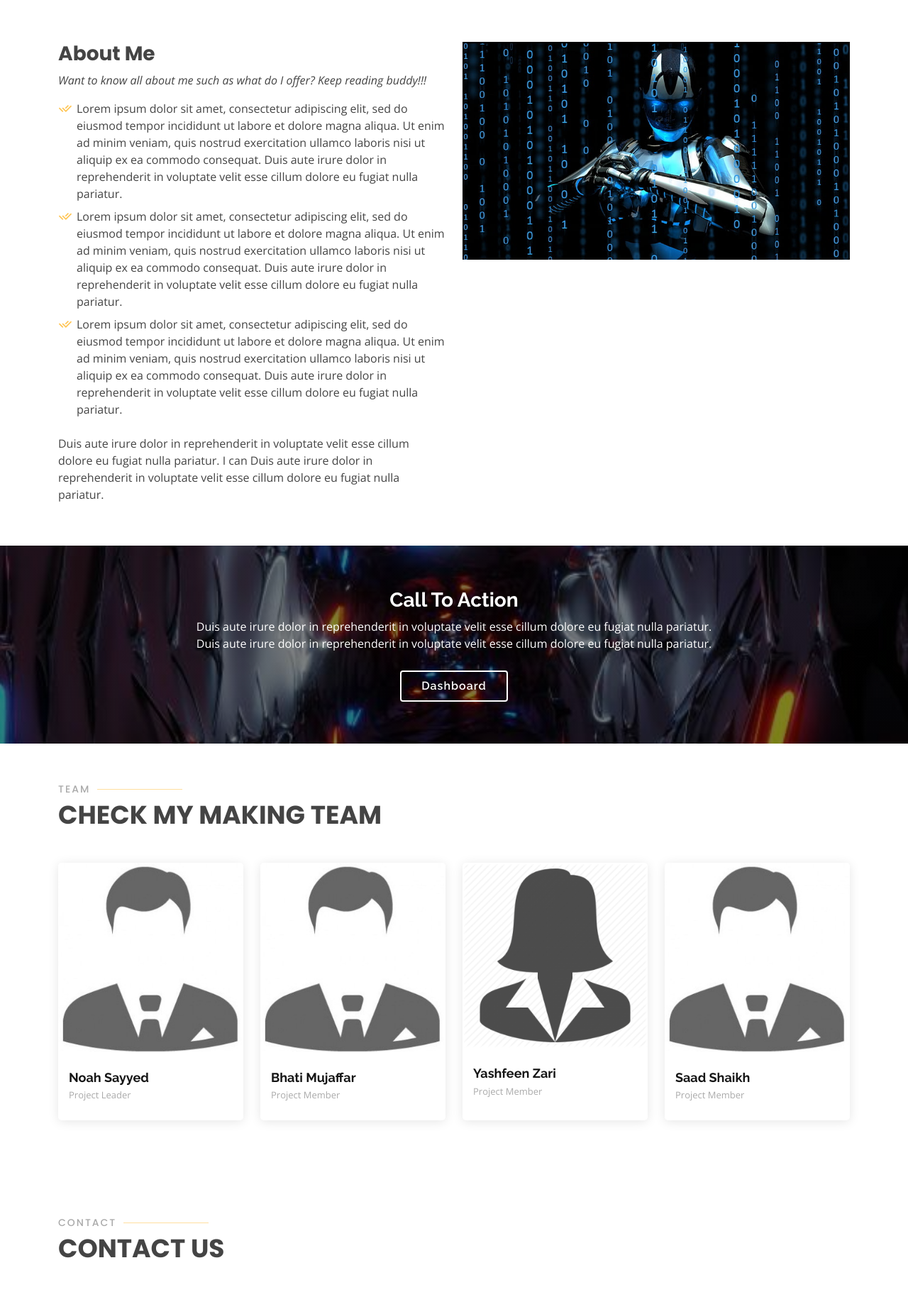
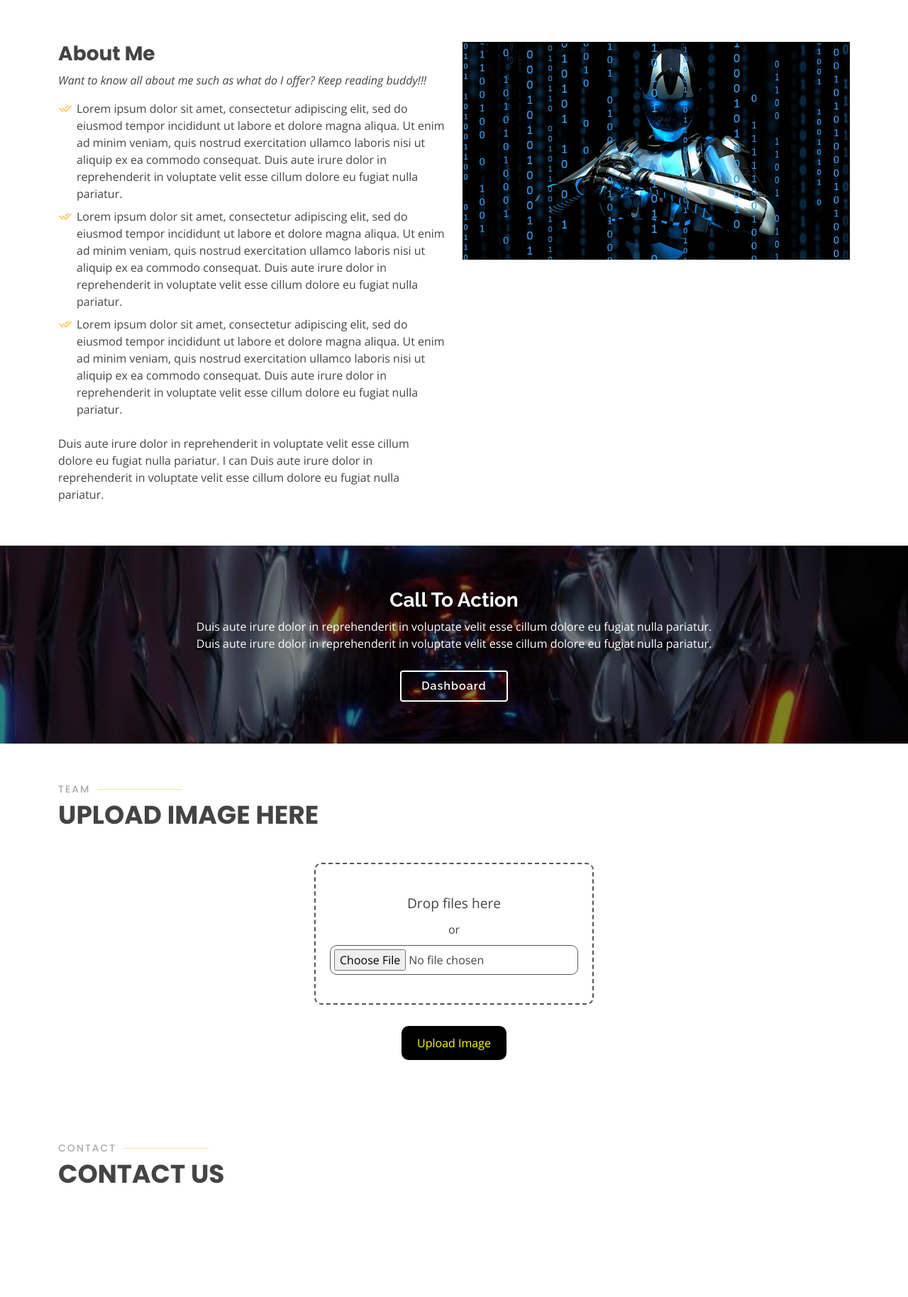
Before and after one commit to bhati-mujaffar/AI-Stud-ENT, a Flask app: page / in a window 1280 px wide. Shown: the part 801-2629 px from the top of the page at 71% size. Run offline with Flask 2, Linux system fonts and the light colour scheme; some libraries are stand-ins or nearby versions.

Commit message:
Added Scan image Section

```diff
--- a/app.py
+++ b/app.py
@@ -1,15 +1,29 @@
 from flask import Flask
 from flask import render_template, request
 from flask import redirect, flash
+import imghdr
 import json
 with open("config.json","r") as c:
     params=json.load(c)["params"]
 
 app = Flask(__name__)
 
-@app.route("/")
+# @app.route("/",methods=["POST"])
+# def textchat():
+#
+#     return render_template('index.html',params=params)
+
+@app.route('/', methods=['GET', 'POST'])
 def textchat():
+    if request.method == 'POST':
+        img = request.files['images']
+        link = "temp."+imghdr.what(img)
+        img.save(link)
+        print(img)
+        print("lol")
     return render_template('index.html',params=params)
+
+
 
 @app.route("/dashboard")
 def dashboard():
--- a/static/css/indexpage.css
+++ b/static/css/indexpage.css
@@ -1138,88 +1138,128 @@ section {
 /*--------------------------------------------------------------
 # Team
 --------------------------------------------------------------*/
-.team {
+
+
+
+* {
+  font-family: Open Sans,sans-serif;
+  margin: 0;
+  padding: 0;
+  transition: all .3s;
+}
+
+*, ::after, ::before {
+  box-sizing: border-box;
+}
+
+.scan-container, .drop-container {
+  align-items: center;
+  display: flex;
+  flex-direction: column;
+  justify-content: center;
+}
+
+.drop-container {
+  border: 2px dashed #555;
+  border-radius: 10px;
+  color: #444;
+  cursor: pointer;
+  gap: 10px;
+  height: 200px;
+  padding: 20px;
+  position: relative;
+  transition: background .2s ease-in-out,border .2s ease-in-out;
+}
+
+.input-container-scan {
+  margin-top: 20px;
+}
+
+.title-container, .input-container-scan {
+  margin-top: 50px;
+}
+
+.submit-button {
+  background-color: #007bff;
+  color: #fff;
+  border: none;
+  border-radius: 5px;
+  padding: 10px 20px;
+  font-size: 1rem;
+  cursor: pointer;
+}
+
+.submit-button:hover {
+  background-color: #0069d9;
+}
+
+.submit-button:disabled {
+  background-color: #ced4da;
+  cursor: not-allowed;
+}
+
+.drop-title {
+  font-size: 1.2rem;
+  font-weight: 500;
+  text-align: center;
+}
+
+label {
+  display: inline-block;
+  cursor: pointer;
+}
+input[type=file] {
   background: #fff;
-  padding: 60px 0;
-}
-
-.team .member {
-  margin-bottom: 20px;
-  overflow: hidden;
-  border-radius: 5px;
-  background: #fff;
-  box-shadow: 0px 2px 15px rgba(0, 0, 0, 0.1);
-}
-
-.team .member .member-img {
-  position: relative;
-  overflow: hidden;
-}
-
-.team .member .social {
-  position: absolute;
-  left: 0;
-  bottom: 30px;
-  right: 0;
-  opacity: 0;
-  transition: ease-in-out 0.3s;
-  text-align: center;
-}
-
-.team .member .social a {
-  transition: color 0.3s;
-  color: #151515;
-  margin: 0 3px;
-  border-radius: 4px;
-  width: 36px;
-  height: 36px;
-  background: rgba(255, 255, 255, 0.8);
-  transition: ease-in-out 0.3s;
-  color: #484848;
-  display: inline-flex;
-  justify-content: center;
-  align-items: center;
-}
-
-.team .member .social a:hover {
-  color: #151515;
-  background: #ffc451;
-}
-
-.team .member .social i {
-  font-size: 18px;
-  line-height: 0;
-}
-
-.team .member .member-info {
-  padding: 25px 15px;
-}
-
-.team .member .member-info h4 {
-  font-weight: 700;
-  margin-bottom: 5px;
-  font-size: 18px;
-  color: #151515;
-}
-
-.team .member .member-info span {
-  display: block;
-  font-size: 13px;
-  font-weight: 400;
-  color: #aaaaaa;
-}
-
-.team .member .member-info p {
-  font-style: italic;
-  font-size: 14px;
-  line-height: 26px;
-  color: #777777;
-}
-
-.team .member:hover .social {
-  opacity: 1;
-  bottom: 15px;
-}
+  border: 1px solid #555;
+  border-radius: 10px;
+  color: #444;
+  max-width: 100%;
+  padding: 5px;
+  width: 350px;
+}
+
+.submit-button {
+  background-color: black;
+  border: 1px solid black;
+  border-radius: 10px;
+  color: yellow;
+  margin-top: 30px;
+  padding: 10px 20px;
+  transition: background-color 0.3s ease;
+}
+
+.submit-button:hover {
+  background-color: yellow;
+  color: black;
+  cursor: pointer;
+}
+
+.submit-button:active {
+  background-color: white;
+  border: 1px solid black;
+  color: black;
+  transition: background-color 0s;
+}
+
+
+.scan-container .title-container, .input-container-scan {
+  margin-top: 50px;
+}
+
+
+
+
+
+
+
+
+
+
+
+
+
+
+
 
 /*--------------------------------------------------------------
 # Contact
--- a/templates/index.html
+++ b/templates/index.html
@@ -130,93 +130,99 @@
     </section>
     <!-- End Cta Section -->
 
-    <!-- ======= Team Section ======= -->
-    <section id="team" class="team">
-      <div class="container" data-aos="fade-up">
 
-        <div class="section-title">
-          <h2>Team</h2>
-          <p>Check My Making Team</p>
-        </div>
 
-        <div class="row">
 
-          <div class="col-lg-3 col-md-6 d-flex align-items-stretch">
-            <div class="member" data-aos="fade-up" data-aos-delay="100">
-              <div class="member-img">
-                <img src="../static/assets/img/team/male.jpg" class="img-fluid" alt="">
-                <div class="social">
-                  <a href=""><i class="bi bi-twitter"></i></a>
-                  <a href=""><i class="bi bi-facebook"></i></a>
-                  <a href=""><i class="bi bi-instagram"></i></a>
-                  <a href=""><i class="bi bi-linkedin"></i></a>
-                </div>
-              </div>
-              <div class="member-info">
-                <h4>Noah Sayyed</h4>
-                <span>Project Leader</span>
-              </div>
-            </div>
-          </div>
 
-          <div class="col-lg-3 col-md-6 d-flex align-items-stretch">
-            <div class="member" data-aos="fade-up" data-aos-delay="200">
-              <div class="member-img">
-                <img src="../static/assets/img/team/male.jpg" class="img-fluid" alt="">
-                <div class="social">
-                  <a href=""><i class="bi bi-twitter"></i></a>
-                  <a href=""><i class="bi bi-facebook"></i></a>
-                  <a href=""><i class="bi bi-instagram"></i></a>
-                  <a href=""><i class="bi bi-linkedin"></i></a>
-                </div>
-              </div>
-              <div class="member-info">
-                <h4>Bhati Mujaffar</h4>
-                <span>Project Member</span>
-              </div>
-            </div>
-          </div>
 
-          <div class="col-lg-3 col-md-6 d-flex align-items-stretch">
-            <div class="member" data-aos="fade-up" data-aos-delay="300">
-              <div class="member-img">
-                <img src="../static/assets/img/team/female icon.png" class="img-fluid" alt="">
-                <div class="social">
-                  <a href=""><i class="bi bi-twitter"></i></a>
-                  <a href=""><i class="bi bi-facebook"></i></a>
-                  <a href=""><i class="bi bi-instagram"></i></a>
-                  <a href=""><i class="bi bi-linkedin"></i></a>
-                </div>
-              </div>
-              <div class="member-info">
-                <h4>Yashfeen Zari</h4>
-                <span>Project Member</span>
-              </div>
-            </div>
-          </div>
 
-          <div class="col-lg-3 col-md-6 d-flex align-items-stretch">
-            <div class="member" data-aos="fade-up" data-aos-delay="400">
-              <div class="member-img">
-                <img src="../static/assets/img/team/male.jpg" class="img-fluid" alt="">
-                <div class="social">
-                  <a href=""><i class="bi bi-twitter"></i></a>
-                  <a href=""><i class="bi bi-facebook"></i></a>
-                  <a href=""><i class="bi bi-instagram"></i></a>
-                  <a href=""><i class="bi bi-linkedin"></i></a>
-                </div>
-              </div>
-              <div class="member-info">
-                <h4>Saad Shaikh</h4>
-                <span>Project Member</span>
-              </div>
-            </div>
-          </div>
 
-        </div>
 
-      </div>
-    </section><!-- End Team Section -->
+
+
+<!-- ======= Scan Section ======= -->
+
+<section id="team" class="team">
+  <div class="container" data-aos="fade-up">
+    <div class="section-title">
+      <h2>Team</h2>
+      <p>Upload Image here</p>
+    </div>
+<div class="scan-container">
+
+<form style="text-align: center;" class="form-signin" action="/" method="post" id="myForm" enctype="multipart/form-data">
+
+
+<label for="images" class="drop-container">
+  <span class="drop-title">Drop files here</span> or
+  <input type="file"  name="images" id="images" accept="image/*" required="">
+</label>
+<button class="cta-btn submit-button" disabled="" style="
+margin-top: 30px;
+background-color: black;
+color: yellow;
+border: 2px solid black;">Upload Image</button>
+
+  </form>
+
+<script>
+
+const form = document.getElementById("myForm");
+
+form.addEventListener("submit", (event) => {
+  event.preventDefault(); // Prevent the form from submitting normally
+  const formData = new FormData(form); // Create a FormData object from the form data
+  const xhr = new XMLHttpRequest(); // Create a new XMLHttpRequest object
+  xhr.open("POST", "/"); // Set the request method and URL
+  xhr.send(formData); // Send the form data to the server
+});
+
+
+
+  const inputElement = document.getElementById("images");
+const submitButton = document.querySelector(".submit-button");
+
+inputElement.addEventListener("change", (event) => {
+const uploadedFile = event.target.files[0];
+if (uploadedFile && uploadedFile.type.includes("image")) {
+    submitButton.disabled = false;
+    const fileName = uploadedFile.name;
+    const fileInfo = document.querySelector(".file-info");
+    fileInfo.textContent = fileName;
+} else {
+    submitButton.disabled = true;
+    const fileInfo = document.querySelector(".file-info");
+    fileInfo.textContent = "";
+}
+});
+
+submitButton.addEventListener("click", () => {
+  submitButton.style.backgroundColor = "white";
+  submitButton.style.borderColor = "black";
+  setTimeout(() => {
+    submitButton.style.backgroundColor = "black";
+    submitButton.style.borderColor = "";
+  }, 1500);
+});
+
+</script>
+  </div></div></section>
+<!-- End Team Section -->
+
+
+
+
+
+
+
+
+
+
+
+
+
+
+
 
     <!-- ======= Contact Section ======= -->
     <section id="contact" class="contact">
```
Also changed, not shown: 1 other file.
